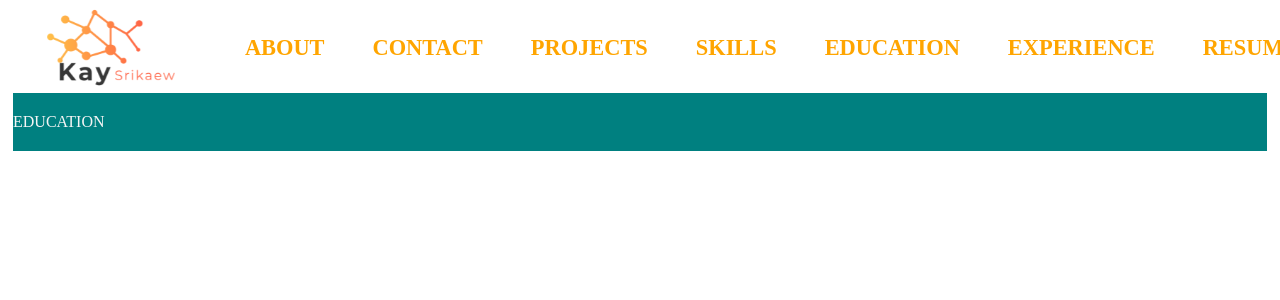
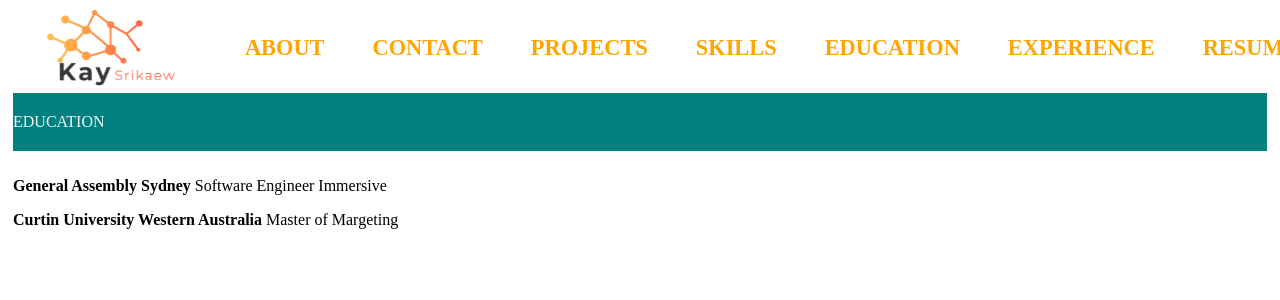
Before and after one commit to Kay-bot/portfolio, a React (Create React App) app: page /education in a window 1280 px wide. Shown: the top 300 px of the page. Built offline with nearby package versions, Linux system fonts and the light colour scheme.

Commit message:
Education done

```diff
--- a/src/components/Education.js
+++ b/src/components/Education.js
@@ -5,7 +5,18 @@ function Education(props) {
   return (
     <Wrapper>
       <Section>Education</Section>
-      <DivContainer> </DivContainer>
+      <DivContainer>
+        <div>
+          <p>
+            <b>General Assembly Sydney</b> Software Engineer Immersive
+          </p>
+        </div>
+        <div>
+          <p>
+            <b>Curtin University Western Australia</b> Master of Margeting
+          </p>
+        </div>
+      </DivContainer>
     </Wrapper>
   );
 }
```
